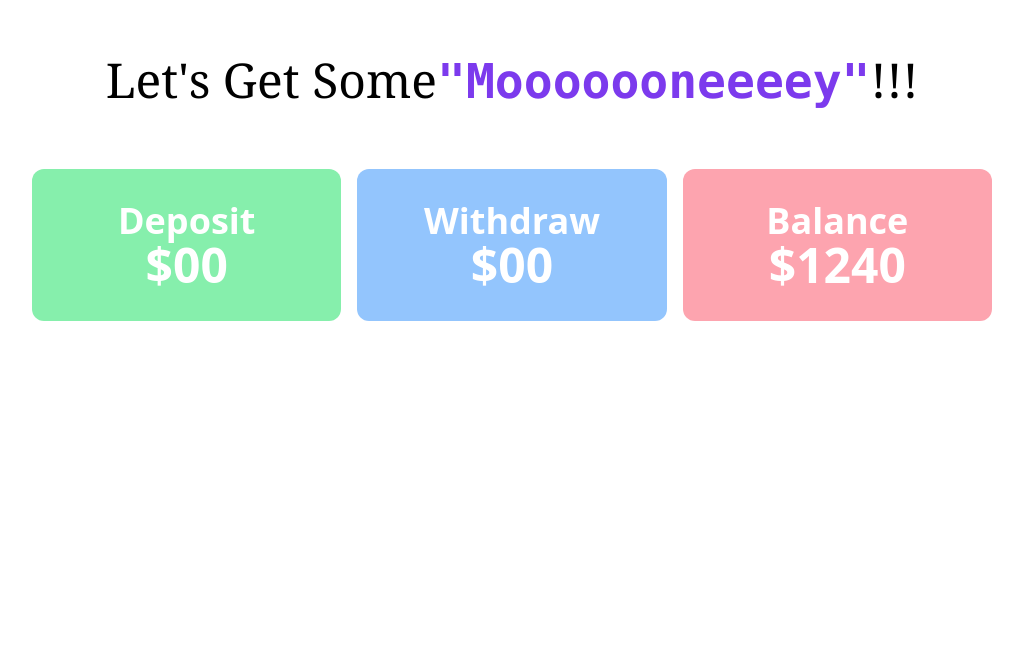
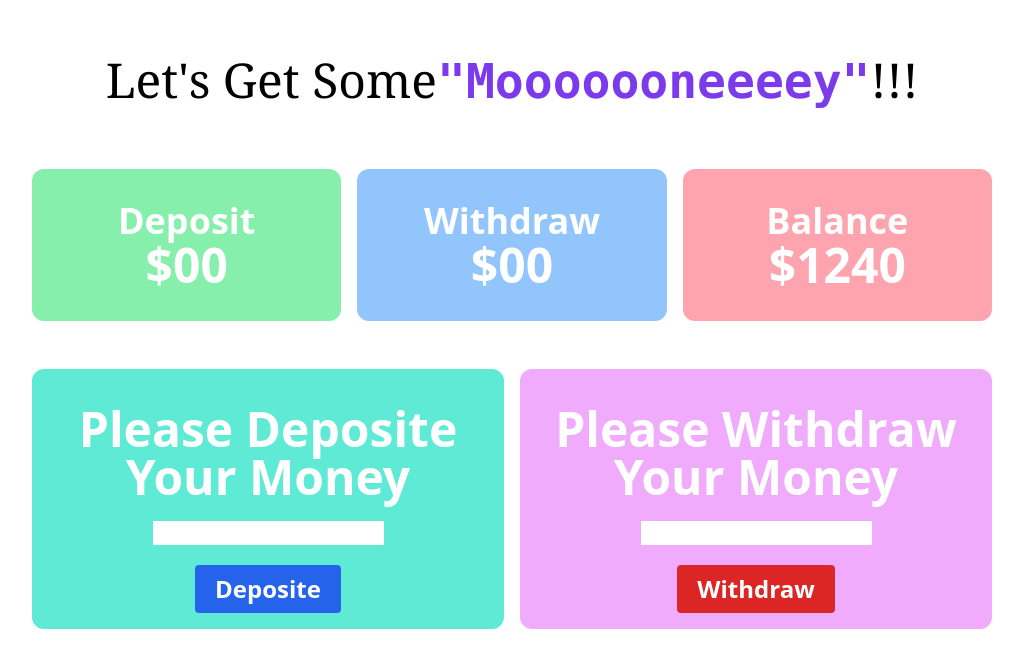
Before and after one commit to raselASrock/bank-project, a plain HTML site: page bank.html in a window 1280 px wide. Shown: the whole page, without its empty margins (128-1151 px from the left). Drawn offline with nearby package versions, Linux system fonts and the light colour scheme.

Commit message:
color-added

```diff
--- a/bank.html
+++ b/bank.html
@@ -13,6 +13,7 @@
                 class="font-semibold text-violet-600 font-mono ">"Mooooooneeeey"</span>!!!</h1>
     </header>
     <main>
+        <!--****************** Balance Information***************************** -->
         <section class="mt-16">
             <div class="grid grid-cols-3 gap-4 w-9/12 mx-auto">
                 <div class="bg-green-300 rounded-xl p-8">
@@ -29,6 +30,23 @@
                 </div>
             </div>
         </section>
+        <!--****************** Balance Information***************************** -->
+
+        <!--****************** Bank Information***************************** -->
+        <section class="mt-12">
+            <div class="grid grid-cols-2 gap-4 w-9/12 mx-auto">
+                <div class="bg-teal-300 rounded-xl p-4">
+                    <h3 class="text-3xl text-center text-white text-5xl font-bold my-5">Please Deposite Your Money</h3>
+                    <div class="text-center my-5"><input class="" type="number" name="" id=""></div>
+                    <button class="block bg-blue-600 hover:bg-green-600 font-semibold px-5 py-2 text-2xl text-white rounded mx-auto">Deposite</button>
+                </div>
+                <div class="bg-fuchsia-300 rounded-xl p-4">
+                    <h3 class="text-3xl text-center text-white text-5xl font-bold my-5">Please Withdraw Your Money</h3>
+                    <div class="text-center my-5"><input class="" type="number" name="" id=""></div>
+                    <button class="block bg-red-600 hover:bg-green-600 font-semibold px-5 py-2 text-2xl text-white rounded mx-auto">Withdraw</button>
+                </div>
+            </div>
+        </section>
     </main>
 </body>
 </html>
```
Also changed, not shown: index.html (+1 -1 lines).
